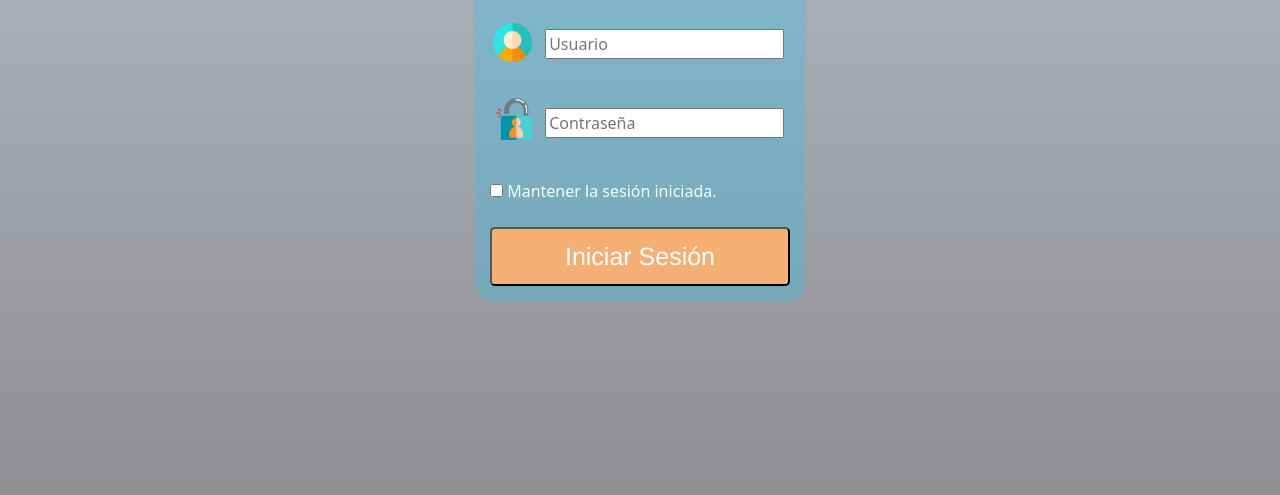
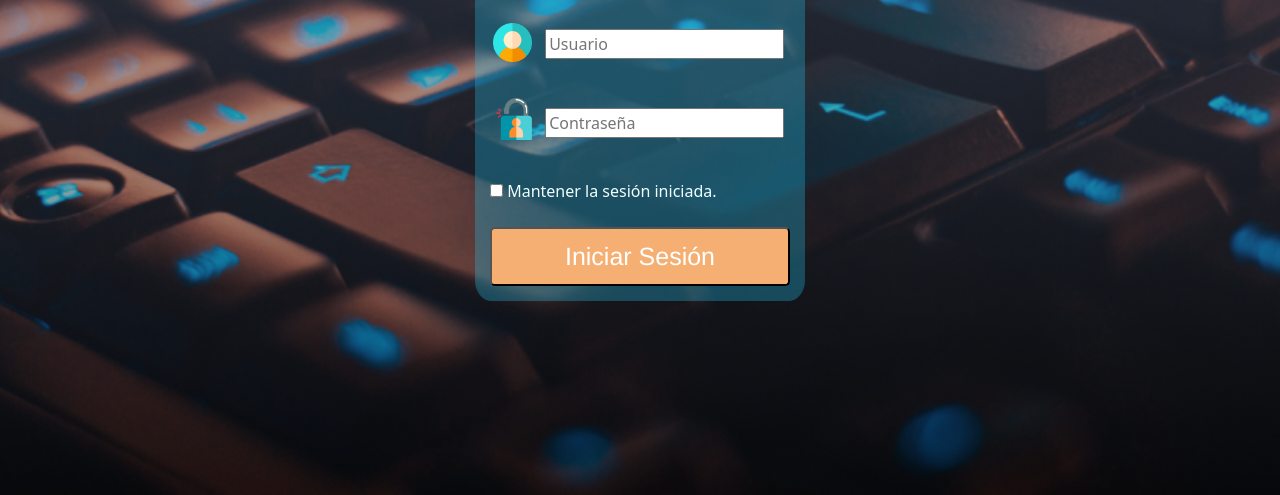
Before and after one commit to rodrigodelvalle/emercado-para-pruebas, a website: page login.html in a window 1280 px wide. Shown: the part 305-800 px from the top of the page. Drawn offline with Linux system fonts and the light colour scheme; some packages are replaced by stand-ins of ours; the site is published under a folder, as on GitHub Pages, so addresses that start at the root find nothing; a script that the page names is missing; a web font is replaced by a local one.

Commit message:
Actualización 1.0

```diff
--- a/css/login.css
+++ b/css/login.css
@@ -5,7 +5,7 @@ body {
     min-height: 100vh;
     color: azure;
     background: linear-gradient(rgba(101, 114, 145, 0.45), rgba(5, 7, 12, 0.45)),
-        url(/img/prod40281_2.jpg) no-repeat center fixed;
+        url('../img/prod40281_2.jpg') no-repeat center fixed;
     background-size: cover;
 }
 
```
